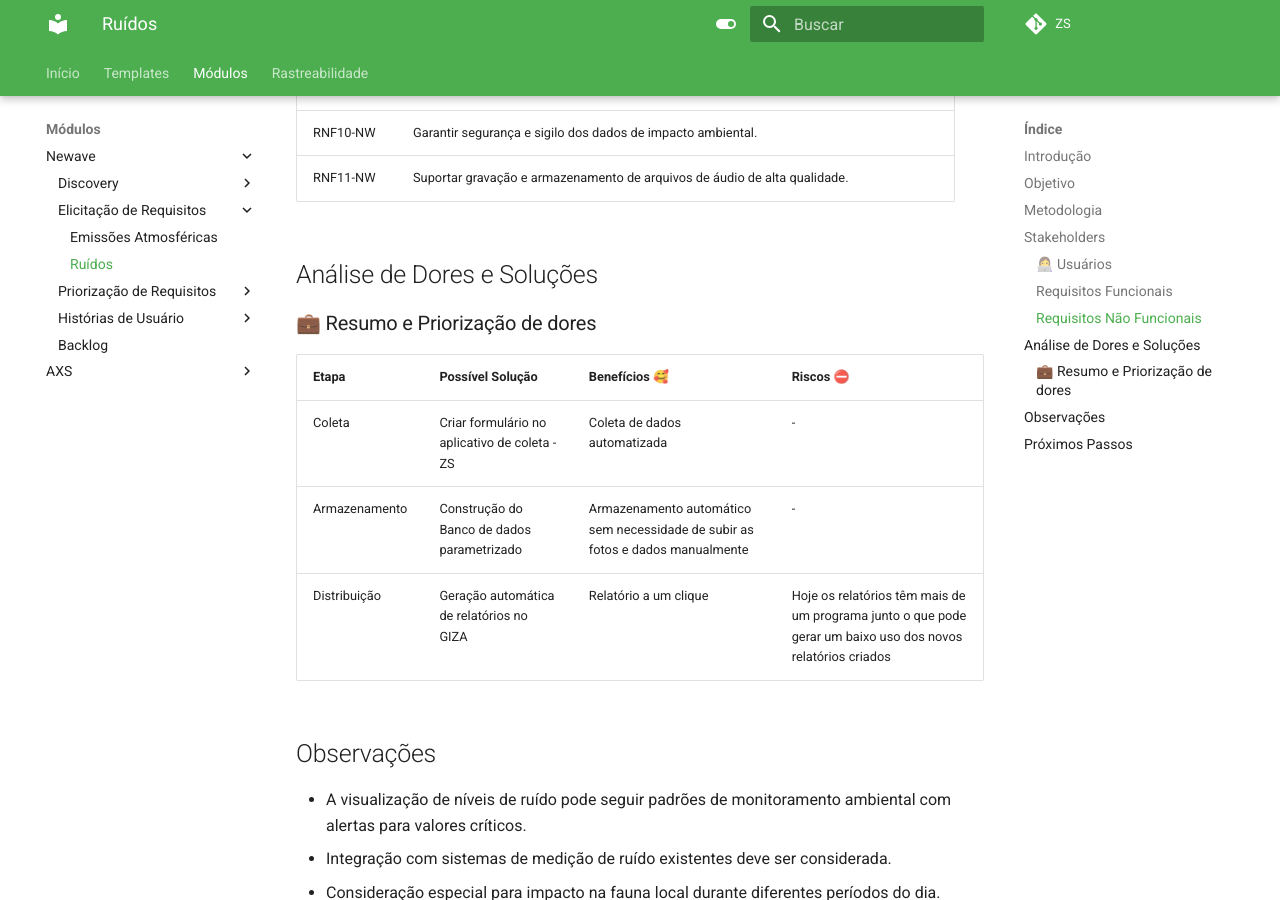
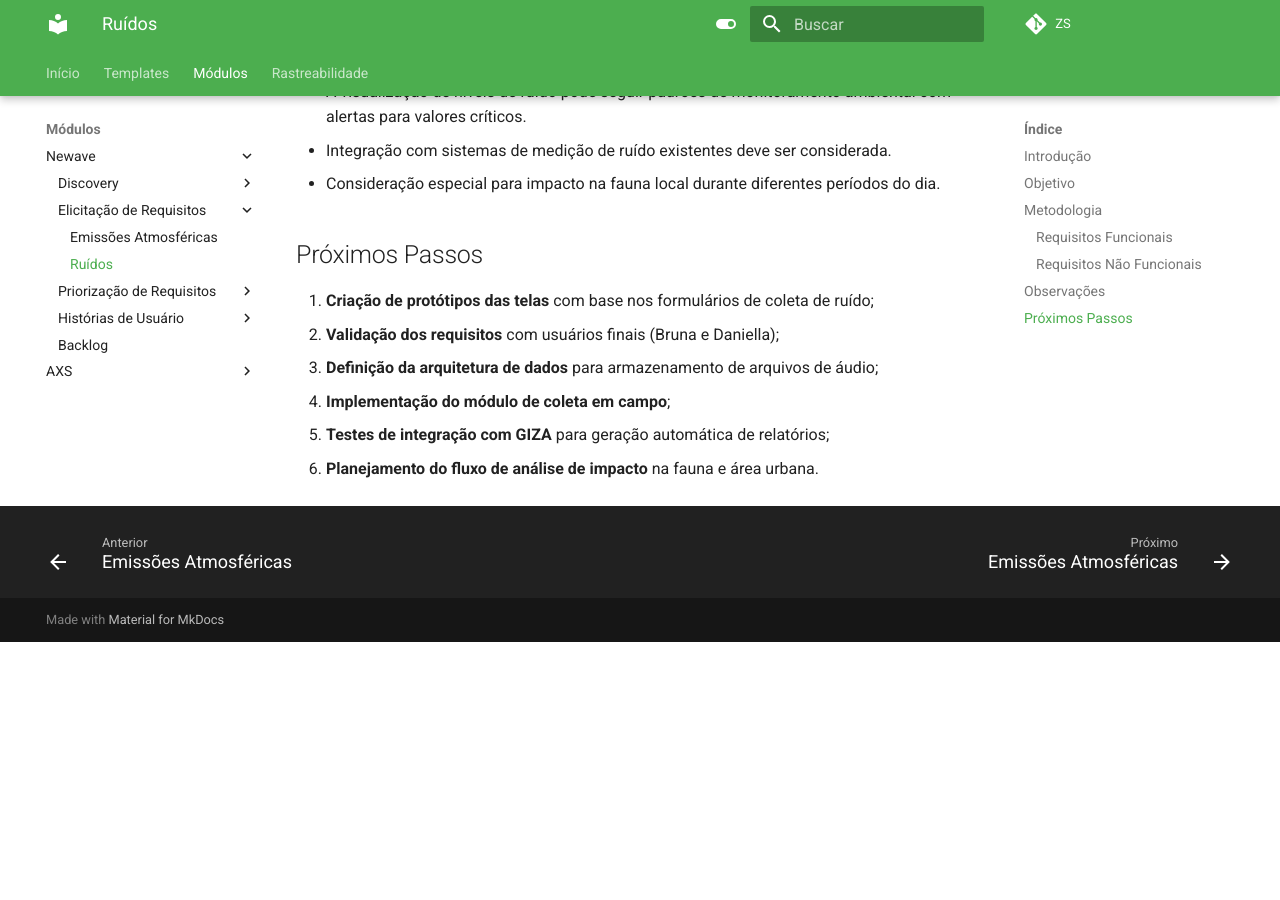
Before and after one commit to ZagoConsultoria/GIZAdocs, an MkDocs documentation site: the page built from docs/modulos/newave/elicitacao/ruidos.md, in a window 1280 px wide and 900 px high, scrolled down 2069 px. Built offline with MkDocs 1.6.1 and Material for MkDocs 9.7.7, drawn with Linux system fonts in a browser that asks for light colours; comment, search, counter and statistics services are not loaded; after the commit the page ends 2711 px from its top, so only the background shows below that; some of the changed text lies outside the part shown.

```diff
--- a/docs/modulos/newave/elicitacao/ruidos.md
+++ b/docs/modulos/newave/elicitacao/ruidos.md
@@ -22,14 +22,6 @@ A elicitação de requisitos foi realizada com base em:
 - Análise dos fluxos de trabalho atuais;
 - Observação de processos similares de monitoramento ambiental;
 - Identificação de lacunas no processo atual de coleta e organização de dados de ruído.
-
-## Stakeholders
-
-### 👩‍💻 Usuários
-
-- **Usuários finais**: Bruna
-- **Influenciadores e tomadores de decisão**: Daniella
-- **Visão/Impacto no Cliente**: Acompanhar o impacto da obra na fauna e na área urbana
 
 ### Requisitos Funcionais {#requisitos-funcionais}
 
@@ -59,16 +51,6 @@ A elicitação de requisitos foi realizada com base em:
 | RNF10-NW | Garantir segurança e sigilo dos dados de impacto ambiental.                                |
 | RNF11-NW | Suportar gravação e armazenamento de arquivos de áudio de alta qualidade.                  |
 
-## Análise de Dores e Soluções
-
-### 💼 Resumo e Priorização de dores
-
-| **Etapa**     | **Possível Solução**                          | **Benefícios 🥰**                                                              | **Riscos ⛔**                                                                                               |
-| ------------- | --------------------------------------------- | ------------------------------------------------------------------------------ | ----------------------------------------------------------------------------------------------------------- |
-| Coleta        | Criar formulário no aplicativo de coleta - ZS | Coleta de dados automatizada                                                   | -                                                                                                           |
-| Armazenamento | Construção do Banco de dados parametrizado    | Armazenamento automático sem necessidade de subir as fotos e dados manualmente | -                                                                                                           |
-| Distribuição  | Geração automática de relatórios no GIZA      | Relatório a um clique                                                          | Hoje os relatórios têm mais de um programa junto o que pode gerar um baixo uso dos novos relatórios criados |
-
 ## Observações
 
 - A visualização de níveis de ruído pode seguir padrões de monitoramento ambiental com alertas para valores críticos.
```
Also changed, not shown: 1 other file.
